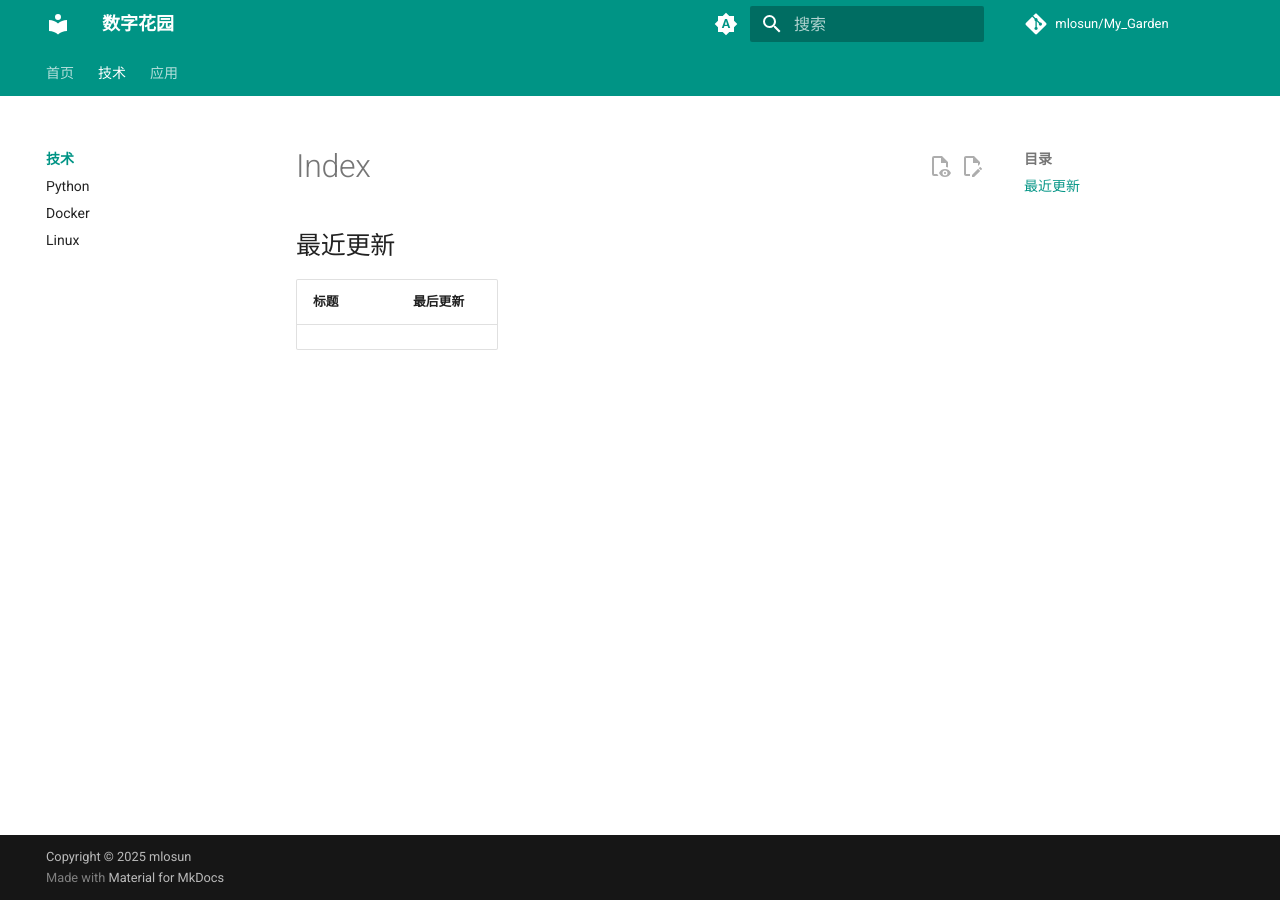
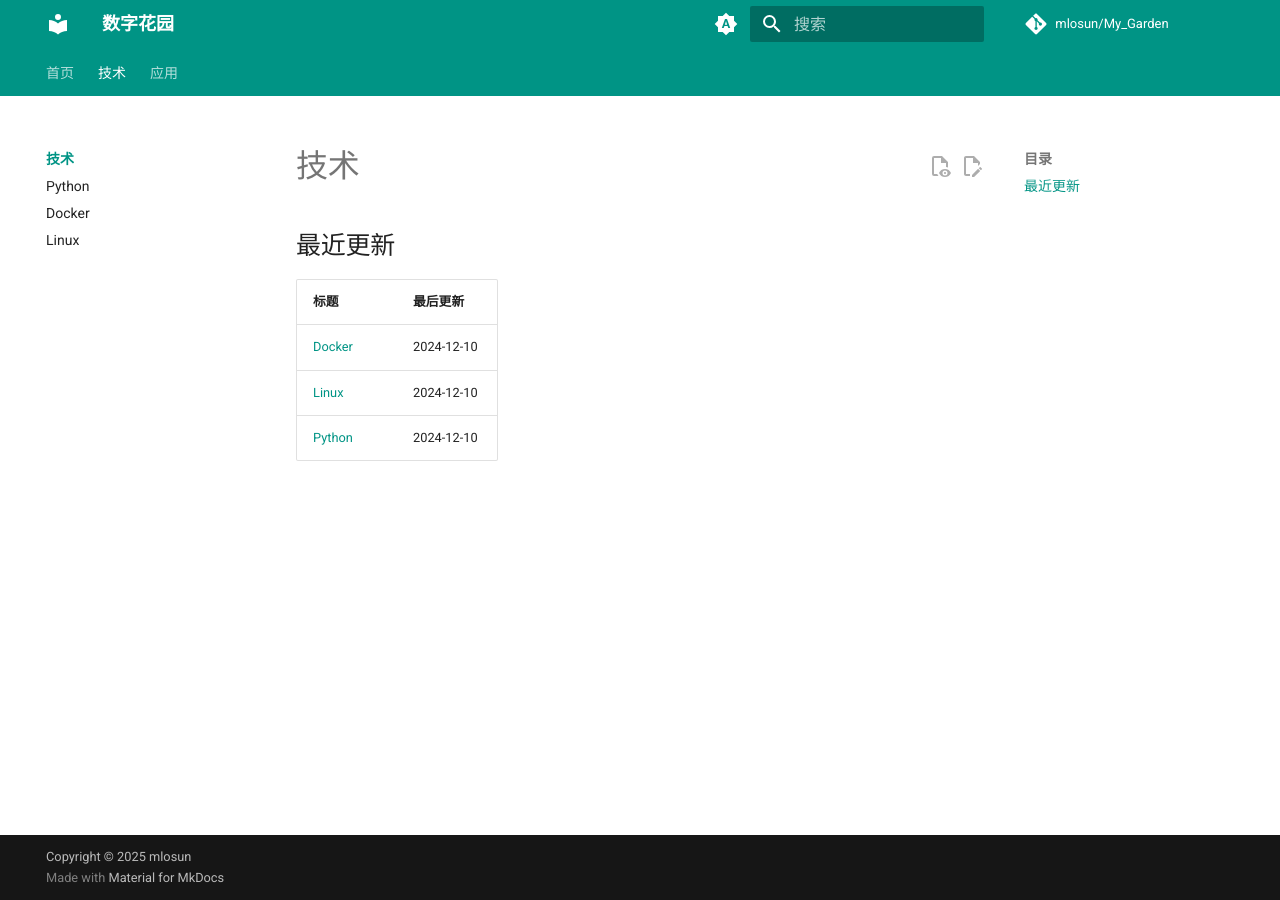
Before and after one commit to mlosun/My_Garden, an MkDocs documentation site: the page built from docs/tech/index.md, in a window 1280 px wide. Built offline with MkDocs 1.6.1 and Material for MkDocs 9.7.7, drawn with Linux system fonts in a browser that asks for light colours; comment, search, counter and statistics services are not loaded.

Commit message:
PUSH NOTE : index.md

```diff
--- a/docs/tech/index.md
+++ b/docs/tech/index.md
@@ -4,7 +4,12 @@ updated: 2025-04-05
 share: true
 ---
 
+# 技术
+
 ## 最近更新
 
-| 标题 | 最后更新 |
-| -- | ---- |
+| 标题                               | 最后更新       |
+| -------------------------------- | ---------- |
+| [Docker](./Docker.md) | 2024-12-10 |
+| [Linux](./Linux.md)   | 2024-12-10 |
+| [Python](./Python.md) | 2024-12-10 |
```
